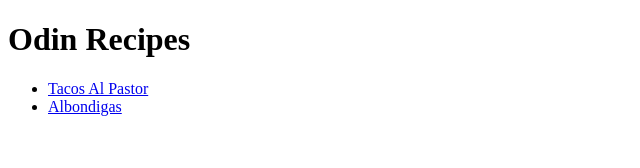
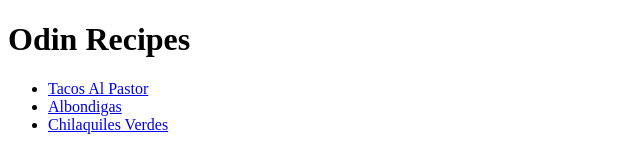
Before and after one commit to Ben6-web3/odin-recipes, a plain HTML site: page index.html in a window 1280 px wide. Shown: the whole page, without its empty margins (0-640 px from the left). Drawn offline with Linux system fonts and the light colour scheme.

Commit message:
linked to chilaquiles-verdes.html from index.html.

```diff
--- a/index.html
+++ b/index.html
@@ -9,6 +9,7 @@
         <ul>
             <li><a href="./recipes/tacos-pastor.html">Tacos Al Pastor</a></li>
             <li><a href="./recipes/albondigas.html">Albondigas</a></li>
+            <li><a href="./recipes/chilaquiles-verdes.html">Chilaquiles Verdes</a></li>
         </ul>
 
 
```
